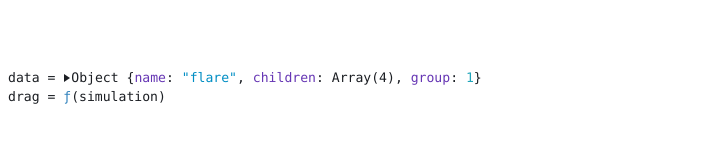
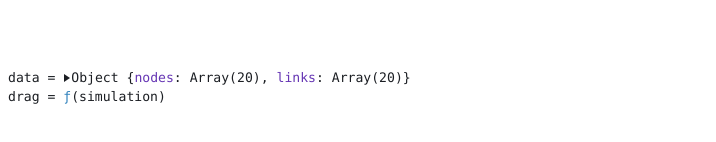
Before and after one commit to ajinkyaranshur21/AtreyiAjinkyaCollabIdeas, a website: page index.html in a window 1280 px wide. Shown: the part 564-706 px from the top of the page, without its empty margins (0-716 px from the left). Drawn offline with nearby package versions, Linux system fonts and the light colour scheme.

Commit message:
This is the working verison without hierarchy info

```diff
--- a/15c9432c35796ec0@197.js
+++ b/15c9432c35796ec0@197.js
@@ -12,9 +12,13 @@ function _chart(d3,data,drag,invalidation)
   const color= d3.scaleOrdinal(d3.schemeCategory10);
 
   // Compute the graph and start the force simulation.
-  const root = d3.hierarchy(data);
-  const links = root.links();
-  const nodes = root.descendants();
+  // const root = d3.hierarchy(data);
+  // const links = data.links();
+  // const nodes = roo.descendants();
+  const nodes = data.nodes.map(d => ({ ...d}));
+  const links = data.links.map(d => ({ ...d}));
+
+
 
   const simulation = d3.forceSimulation(nodes)
       .force("link", d3.forceLink(links).id(d => d.id).strength(1))
@@ -39,19 +43,19 @@ function _chart(d3,data,drag,invalidation)
 
   // Append nodes.
   const node = svg.append("g")
-      .attr("fill", color(d =>d.group))
+      .attr("fill",color(d=> d.group))
       .attr("stroke", "#000")
       .attr("stroke-width", 1.5)
-    .selectAll("circle")
-    .data(nodes)
-    .join("circle")
-      .attr("fill", d => d.children ? null : "#000")
+      .selectAll("circle")
+      .data(nodes)
+      .join("circle")
+      .attr("fill", d => d.children ? null :color(d.group) )
       .attr("stroke", d => d.children ? null : "#fff")
       .attr("r", 3.5)
       .call(drag(simulation));
 
   node.append("title")
-      .text(d => d.data.name);
+      .text(d => d.id);
 
   simulation.on("tick", () => {
     link
--- a/files/e65374209781891f37dea1e7a6e1c5e020a3009b8aedf113b4c80942018887a1176ad4945cf14444603ff91d3da371b3b0d72419fa8d2ee0f6e815732475d5de.json
+++ b/files/e65374209781891f37dea1e7a6e1c5e020a3009b8aedf113b4c80942018887a1176ad4945cf14444603ff91d3da371b3b0d72419fa8d2ee0f6e815732475d5de.json
@@ -1,232 +1,51 @@
 {
- "name": "flare",
- "children": [
-  {
-   "name": "analytics",
-   "children": [
-    {
-     "name": "cluster",
-     "children": [
-      {"name": "AgglomerativeCluster", "value": 3938},
-      {"name": "CommunityStructure", "value": 3812},
-      {"name": "HierarchicalCluster", "value": 6714},
-      {"name": "MergeEdge", "value": 743}
-     ]
-    },
-    {
-     "name": "graph",
-     "children": [
-      {"name": "BetweennessCentrality", "value": 3534},
-      {"name": "LinkDistance", "value": 5731},
-      {"name": "MaxFlowMinCut", "value": 7840},
-      {"name": "ShortestPaths", "value": 5914},
-      {"name": "SpanningTree", "value": 3416}
-     ]
-    },
-    {
-     "name": "optimization",
-     "children": [
-      {"name": "AspectRatioBanker", "value": 7074}
-     ]
-    }
-   ]
-  },
-{
-   "name": "scale",
-   "children": [
-    {"name": "IScaleMap", "value": 2105},
-    {"name": "LinearScale", "value": 1316},
-    {"name": "LogScale", "value": 3151},
-    {"name": "OrdinalScale", "value": 3770},
-    {"name": "QuantileScale", "value": 2435},
-    {"name": "QuantitativeScale", "value": 4839},
-    {"name": "RootScale", "value": 1756},
-    {"name": "Scale", "value": 4268},
-    {"name": "ScaleType", "value": 1821},
-    {"name": "TimeScale", "value": 5833}
-   ]
-  },
-  {
-   "name": "util",
-   "children": [
-    {"name": "Arrays", "value": 8258},
-    {"name": "Colors", "value": 10001},
-    {"name": "Dates", "value": 8217},
-    {"name": "Displays", "value": 12555},
-    {"name": "Filter", "value": 2324},
-    {"name": "Geometry", "value": 10993},
-    {
-     "name": "heap",
-     "children": [
-      {"name": "FibonacciHeap", "value": 9354},
-      {"name": "HeapNode", "value": 1233}
-     ]
-    },
-    {"name": "IEvaluable", "value": 335},
-    {"name": "IPredicate", "value": 383},
-    {"name": "IValueProxy", "value": 874},
-    {
-     "name": "math",
-     "children": [
-      {"name": "DenseMatrix", "value": 3165},
-      {"name": "IMatrix", "value": 2815},
-      {"name": "SparseMatrix", "value": 3366}
-     ]
-    },
-    {"name": "Maths", "value": 17705},
-    {"name": "Orientation", "value": 1486},
-    {
-     "name": "palette",
-     "children": [
-      {"name": "ColorPalette", "value": 6367},
-      {"name": "Palette", "value": 1229},
-      {"name": "ShapePalette", "value": 2059},
-      {"name": "SizePalette", "value": 2291}
-     ]
-    },
-    {"name": "Property", "value": 5559},
-    {"name": "Shapes", "value": 19118},
-    {"name": "Sort", "value": 6887},
-    {"name": "Stats", "value": 6557},
-    {"name": "Strings", "value": 22026}
-   ]
-  },
-  {
-   "name": "vis",
-   "children": [
-    {
-     "name": "axis",
-     "children": [
-      {"name": "Axes", "value": 1302},
-      {"name": "Axis", "value": 24593},
-      {"name": "AxisGridLine", "value": 652},
-      {"name": "AxisLabel", "value": 636},
-      {"name": "CartesianAxes", "value": 6703}
-     ]
-    },
-    {
-     "name": "controls",
-     "children": [
-      {"name": "AnchorControl", "value": 2138},
-      {"name": "ClickControl", "value": 3824},
-      {"name": "Control", "value": 1353},
-      {"name": "ControlList", "value": 4665},
-      {"name": "DragControl", "value": 2649},
-      {"name": "ExpandControl", "value": 2832},
-      {"name": "HoverControl", "value": 4896},
-      {"name": "IControl", "value": 763},
-      {"name": "PanZoomControl", "value": 5222},
-      {"name": "SelectionControl", "value": 7862},
-      {"name": "TooltipControl", "value": 8435}
-     ]
-    },
-    {
-     "name": "data",
-     "children": [
-      {"name": "Data", "value": 20544},
-      {"name": "DataList", "value": 19788},
-      {"name": "DataSprite", "value": 10349},
-      {"name": "EdgeSprite", "value": 3301},
-      {"name": "NodeSprite", "value": 19382},
-      {
-       "name": "render",
-       "children": [
-        {"name": "ArrowType", "value": 698},
-        {"name": "EdgeRenderer", "value": 5569},
-        {"name": "IRenderer", "value": 353},
-        {"name": "ShapeRenderer", "value": 2247}
-       ]
-      },
-      {"name": "ScaleBinding", "value": 11275},
-      {"name": "Tree", "value": 7147},
-      {"name": "TreeBuilder", "value": 9930}
-     ]
-    },
-    {
-     "name": "events",
-     "children": [
-      {"name": "DataEvent", "value": 2313},
-      {"name": "SelectionEvent", "value": 1880},
-      {"name": "TooltipEvent", "value": 1701},
-      {"name": "VisualizationEvent", "value": 1117}
-     ]
-    },
-    {
-     "name": "legend",
-     "children": [
-      {"name": "Legend", "value": 20859},
-      {"name": "LegendItem", "value": 4614},
-      {"name": "LegendRange", "value": 10530}
-     ]
-    },
-    {
-     "name": "operator",
-     "children": [
-      {
-       "name": "distortion",
-       "children": [
-        {"name": "BifocalDistortion", "value": 4461},
-        {"name": "Distortion", "value": 6314},
-        {"name": "FisheyeDistortion", "value": 3444}
-       ]
-      },
-      {
-       "name": "encoder",
-       "children": [
-        {"name": "ColorEncoder", "value": 3179},
-        {"name": "Encoder", "value": 4060},
-        {"name": "PropertyEncoder", "value": 4138},
-        {"name": "ShapeEncoder", "value": 1690},
-        {"name": "SizeEncoder", "value": 1830}
-       ]
-      },
-      {
-       "name": "filter",
-       "children": [
-        {"name": "FisheyeTreeFilter", "value": 5219},
-        {"name": "GraphDistanceFilter", "value": 3165},
-        {"name": "VisibilityFilter", "value": 3509}
-       ]
-      },
-      {"name": "IOperator", "value": 1286},
-      {
-       "name": "label",
-       "children": [
-        {"name": "Labeler", "value": 9956},
-        {"name": "RadialLabeler", "value": 3899},
-        {"name": "StackedAreaLabeler", "value": 3202}
-       ]
-      },
-      {
-       "name": "layout",
-       "children": [
-        {"name": "AxisLayout", "value": 6725},
-        {"name": "BundledEdgeRouter", "value": 3727},
-        {"name": "CircleLayout", "value": 9317},
-        {"name": "CirclePackingLayout", "value": 12003},
-        {"name": "DendrogramLayout", "value": 4853},
-        {"name": "ForceDirectedLayout", "value": 8411},
-        {"name": "IcicleTreeLayout", "value": 4864},
-        {"name": "IndentedTreeLayout", "value": 3174},
-        {"name": "Layout", "value": 7881},
-        {"name": "NodeLinkTreeLayout", "value": 12870},
-        {"name": "PieLayout", "value": 2728},
-        {"name": "RadialTreeLayout", "value": 12348},
-        {"name": "RandomLayout", "value": 870},
-        {"name": "StackedAreaLayout", "value": 9121},
-        {"name": "TreeMapLayout", "value": 9191}
-       ]
-      },
-      {"name": "Operator", "value": 2490},
-      {"name": "OperatorList", "value": 5248},
-      {"name": "OperatorSequence", "value": 4190},
-      {"name": "OperatorSwitch", "value": 2581},
-      {"name": "SortOperator", "value": 2023}
-     ]
-    },
-    {"name": "Visualization", "value": 16540}
-   ]
-  }
- ],
- "group": 1
+  "nodes": [
+    {"id": "LOC102723376", "group": 10},
+    {"id": "LOC124902360", "group": 10},
+    {"id": "TUBB8", "group": 10},
+    {"id": "IL9RP2", "group": 10},
+    {"id": "ZMYND11", "group": 10},
+    {"id": "LOC124906932", "group": 11},
+    {"id": "LOC124906931", "group": 11},
+    {"id": "RNU6-447P", "group": 11},
+    {"id": "SCGB1C1", "group": 11},
+    {"id": "CRACR2B", "group": 11},
+    {"id": "PRDM16-DT", "group": 1},
+    {"id": "MIR4251", "group": 1},
+    {"id": "ARHGEF16", "group": 1},
+    {"id": "MIR551A", "group": 1},
+    {"id": "IFNG-AS1", "group": 12},
+    {"id": "IL26", "group": 12},
+    {"id": "HNRNPA1P70", "group": 12},
+    {"id": "YEATS4", "group": 12},
+    {"id": "PRANCR", "group": 12},
+    {"id": "NFKB1", "group": 4}
+
+  ],
+  "links": [
+    {"source": "LOC102723376", "target": "NFKB1", "value": 1,"desiredDistance":30 },
+    {"source": "LOC124902360", "target": "NFKB1", "value": 1,"desiredDistance":30},
+    {"source": "TUBB8", "target": "NFKB1", "value": 1,"desiredDistance":30},
+    {"source": "IL9RP2", "target": "NFKB1", "value": 1,"desiredDistance":30},
+    {"source": "ZMYND11", "target": "NFKB1", "value": 1,"desiredDistance":30},
+    {"source": "LOC124906931", "target": "NFKB1", "value": 1,"desiredDistance":50},
+    {"source": "LOC124906932", "target": "NFKB1", "value": 1,"desiredDistance":50},
+    {"source": "RNU6-447P", "target": "NFKB1", "value": 1,"desiredDistance":50},
+    {"source": "SCGB1C1", "target": "NFKB1", "value": 1,"desiredDistance":50},
+    {"source": "CRACR2B", "target": "NFKB1", "value": 1,"desiredDistance":50},
+    {"source": "PRDM16-DT", "target": "NFKB1", "value": 1,"desiredDistance":70},
+    {"source": "MIR4251", "target": "NFKB1", "value": 1,"desiredDistance":70},
+    {"source": "ARHGEF16", "target": "NFKB1", "value": 1,"desiredDistance":70},
+    {"source": "MIR551A", "target": "NFKB1", "value": 1,"desiredDistance":70},
+    {"source": "IFNG-AS1", "target": "NFKB1", "value": 1,"desiredDistance":90},
+    {"source": "IL26", "target": "NFKB1", "value": 1,"desiredDistance":90},
+    {"source": "HNRNPA1P70", "target": "NFKB1", "value": 1,"desiredDistance":90},
+    {"source": "YEATS4", "target": "NFKB1", "value": 1,"desiredDistance":90},
+    {"source": "PRANCR", "target": "NFKB1", "value": 1,"desiredDistance":90},
+    {"source": "NFKB1", "target": "NFKB1", "value": 1,"desiredDistance":25}
+
+
+
+
+  ]
 }
```
Also changed, not shown: index.html (+1 -0 lines).
